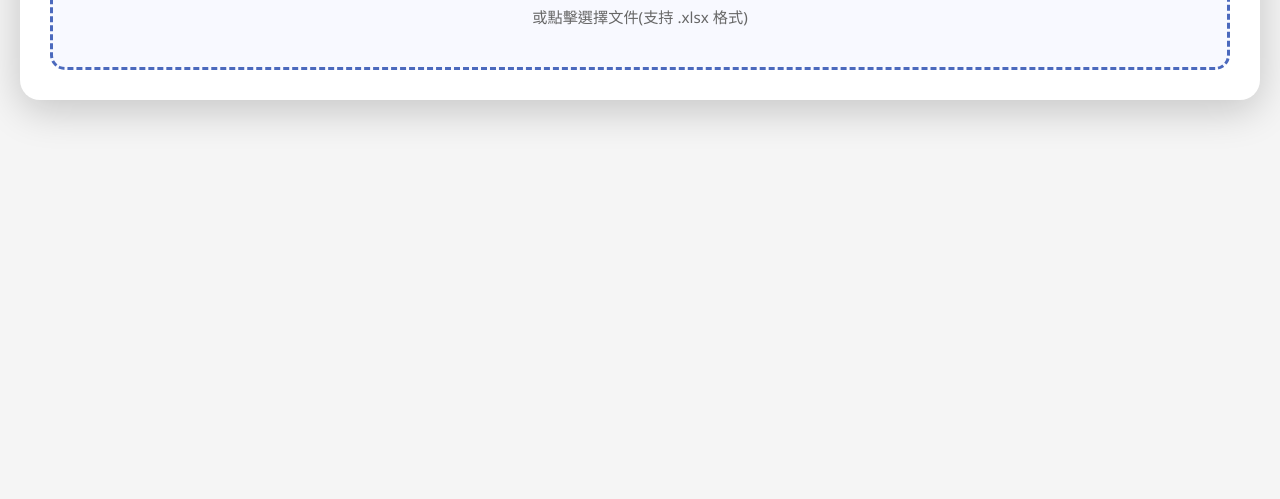
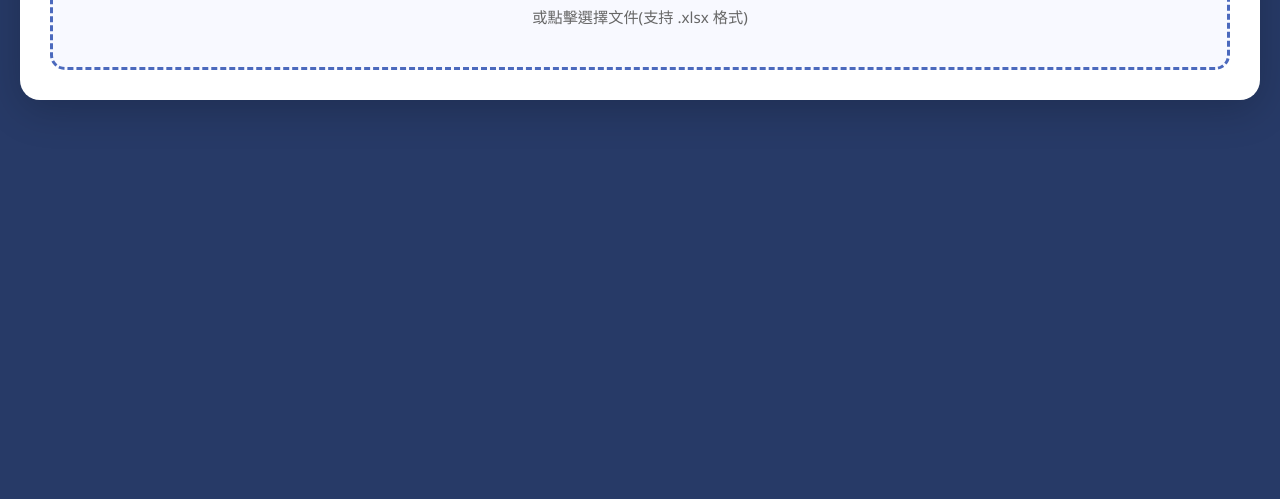
Before and after one commit to moriochang/Product_Search_Tool, a plain HTML site: page index.html in a window 1280 px wide. Shown: the part 301-800 px from the top of the page. Drawn offline with Linux system fonts and the light colour scheme.

Commit message:
index.html

```diff
--- a/index.html
+++ b/index.html
@@ -14,7 +14,7 @@
 
         body {
             font-family: 'Segoe UI', 'Microsoft JhengHei', Arial, sans-serif;
-            background: #f5f5f5;
+            background: #273a67;
             min-height: 100vh;
             padding: 20px;
         }
```
